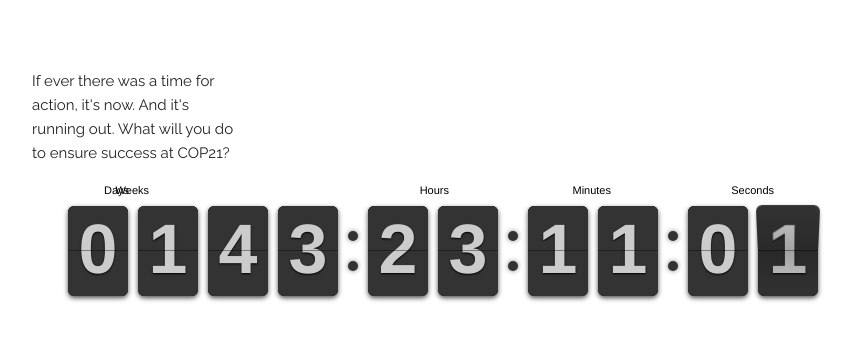
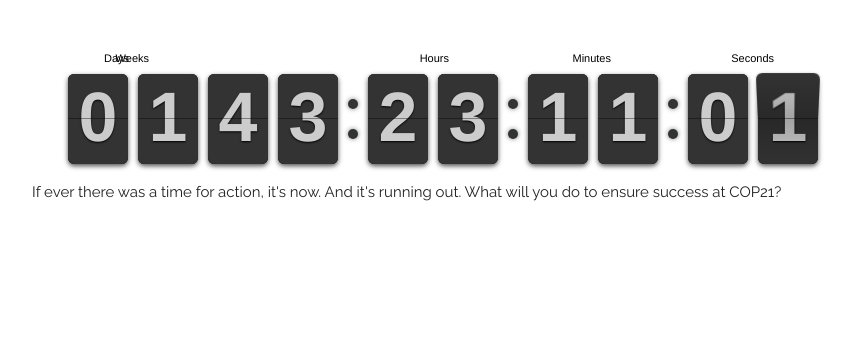
Before and after one commit to techieshark/countdown-to-paris, a plain HTML site: page skeleton/index.html in a window 1280 px wide. Shown: the part 242-582 px from the top of the page, without its empty margins (128-981 px from the left). Drawn offline with nearby package versions, Linux system fonts and the light colour scheme.

Commit message:
reorder index page

```diff
--- a/skeleton/index.html
+++ b/skeleton/index.html
@@ -36,18 +36,8 @@
   –––––––––––––––––––––––––––––––––––––––––––––––––– -->
   <div class="container" style="margin-top: 15%">
     <h3 class="site-header">Countdown to the Paris climate talks</h3>
-    <div class="row">
-      <div class="three columns">
-        <p>If ever there was a time for action, it's now. And it's running out. What will you do to ensure success at COP21?</p>
-      </div>
-    </div>
-    <div class="row">
-       <!-- <div class="nine columns"> -->
-
-       <div class="">
-         <div class="clock"></div>
-       </div>
-    </div>
+    <div class="clock"></div>
+    <p>If ever there was a time for action, it's now. And it's running out. What will you do to ensure success at COP21?</p>
   </div>
 
 <!-- End Document
```
